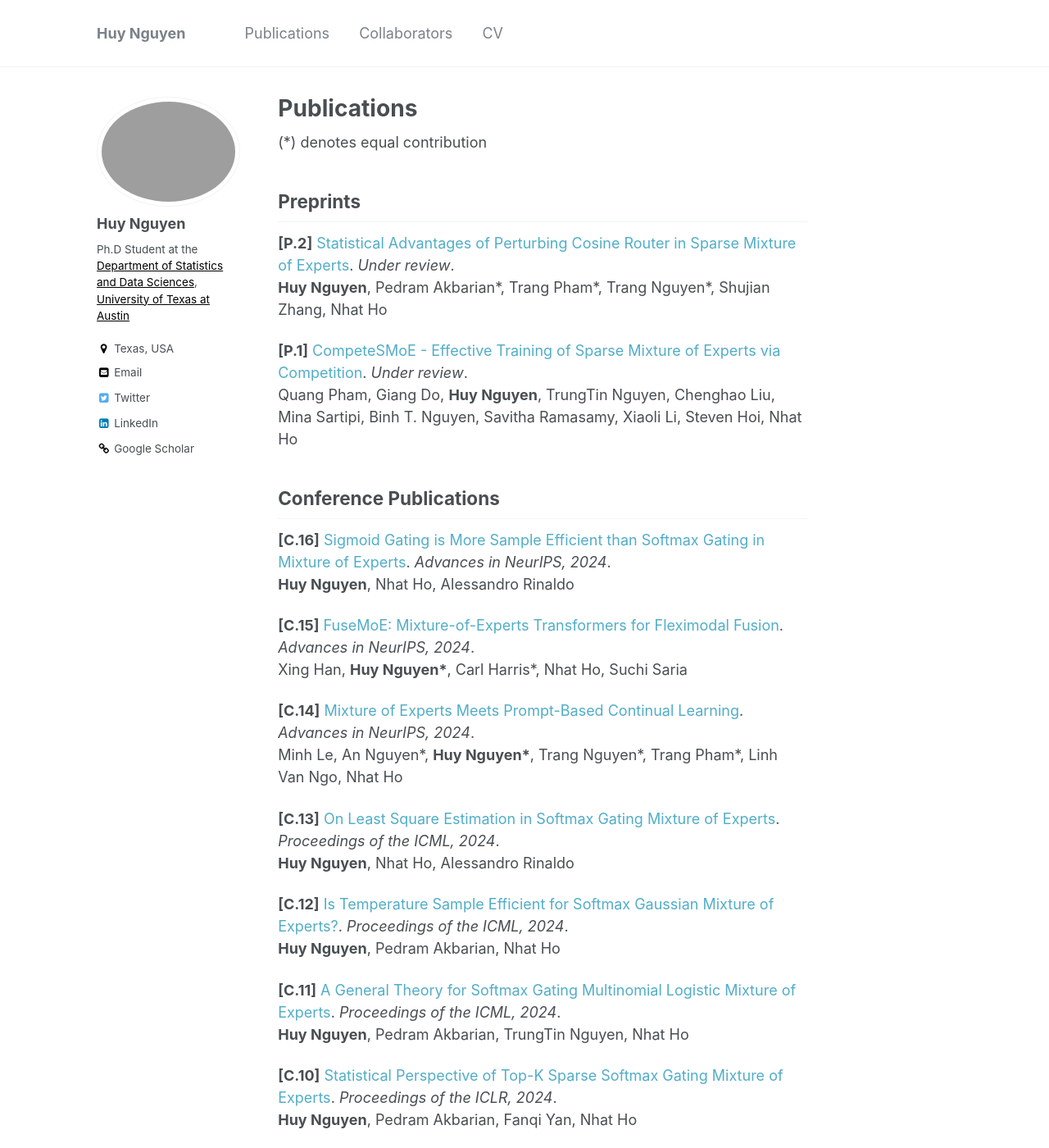
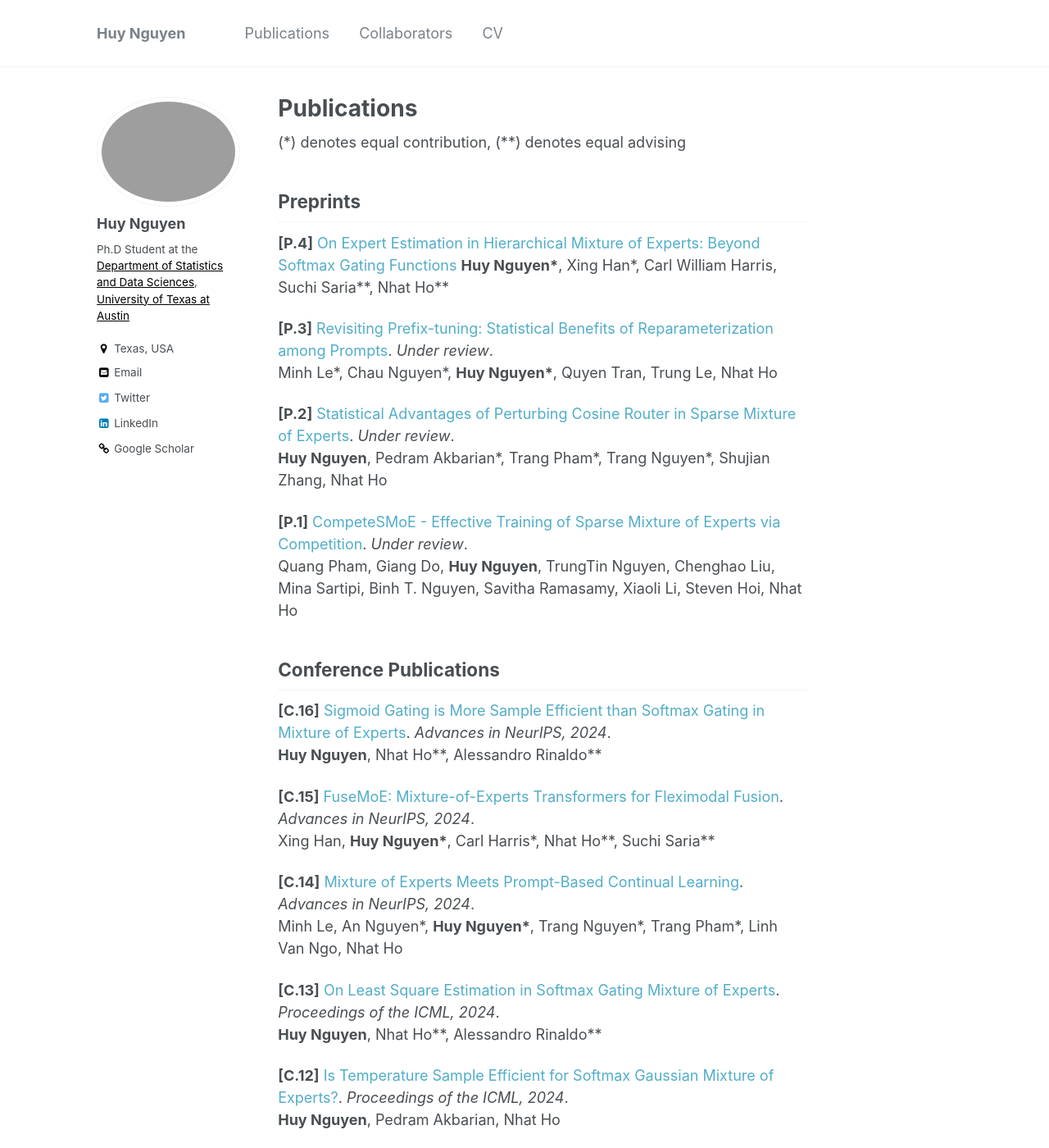
Before and after one commit to snowwhite2011/huyentrang0811.github.io, a Jekyll site: the page built from _pages/articles.md, in a window 1280 px wide and 1400 px high. Shown: the whole window at 82% size. Built offline with Jekyll 4.4.1, drawn with Linux system fonts in a browser that asks for light colours.

Commit message:
Update articles.md

```diff
--- a/_pages/articles.md
+++ b/_pages/articles.md
@@ -10,9 +10,15 @@ redirect_from:
 
 {% include base_path %}
 
-(*) denotes equal contribution
+(*) denotes equal contribution, (**) denotes equal advising
 
 ## Preprints
+
+**[P.4]** [On Expert Estimation in Hierarchical Mixture of Experts: Beyond Softmax Gating Functions](https://arxiv.org/abs/2410.02935)
+<b>Huy Nguyen\*</b>, Xing Han\*, Carl William Harris, Suchi Saria\*\*, Nhat Ho\*\*
+
+**[P.3]** [Revisiting Prefix-tuning: Statistical Benefits of Reparameterization among Prompts](https://arxiv.org/abs/2410.02200). *Under review*. <br/>
+Minh Le\*, Chau Nguyen\*, <b>Huy Nguyen\*</b>, Quyen Tran, Trung Le, Nhat Ho
 
 **[P.2]** [Statistical Advantages of Perturbing Cosine Router in Sparse Mixture of Experts](https://arxiv.org/pdf/2405.14131.pdf). *Under review*. <br/>
 <b>Huy Nguyen</b>, Pedram Akbarian\*, Trang Pham\*, Trang Nguyen\*, Shujian Zhang, Nhat Ho
@@ -23,16 +29,16 @@ Quang Pham, Giang Do, <b>Huy Nguyen</b>, TrungTin Nguyen, Chenghao Liu, Mina Sar
 ## Conference Publications
 
 **[C.16]** [Sigmoid Gating is More Sample Efficient than Softmax Gating in Mixture of Experts](https://arxiv.org/pdf/2405.13997.pdf). *Advances in NeurIPS, 2024*. <br/>
-<b>Huy Nguyen</b>, Nhat Ho, Alessandro Rinaldo
+<b>Huy Nguyen</b>, Nhat Ho\*\*, Alessandro Rinaldo\*\*
 
 **[C.15]** [FuseMoE: Mixture-of-Experts Transformers for Fleximodal Fusion](https://arxiv.org/pdf/2402.03226.pdf). *Advances in NeurIPS, 2024*. <br/>
-Xing Han, <b>Huy Nguyen\*</b>, Carl Harris\*, Nhat Ho, Suchi Saria
+Xing Han, <b>Huy Nguyen\*</b>, Carl Harris\*, Nhat Ho\*\*, Suchi Saria\*\*
 
 **[C.14]** [Mixture of Experts Meets Prompt-Based Continual Learning](https://arxiv.org/pdf/2405.14124.pdf). *Advances in NeurIPS, 2024*. <br/>
 Minh Le, An Nguyen\*, <b>Huy Nguyen\*</b>, Trang Nguyen\*, Trang Pham\*, Linh Van Ngo, Nhat Ho
 
 **[C.13]** [On Least Square Estimation in Softmax Gating Mixture of Experts](https://arxiv.org/pdf/2402.02952.pdf). *Proceedings of the ICML, 2024*. <br/>
-<b>Huy Nguyen</b>, Nhat Ho, Alessandro Rinaldo
+<b>Huy Nguyen</b>, Nhat Ho\*\*, Alessandro Rinaldo\*\*
 
 **[C.12]** [Is Temperature Sample Efficient for Softmax Gaussian Mixture of Experts?](https://arxiv.org/pdf/2401.13875.pdf). *Proceedings of the ICML, 2024*. <br/>
 <b>Huy Nguyen</b>, Pedram Akbarian, Nhat Ho
```
